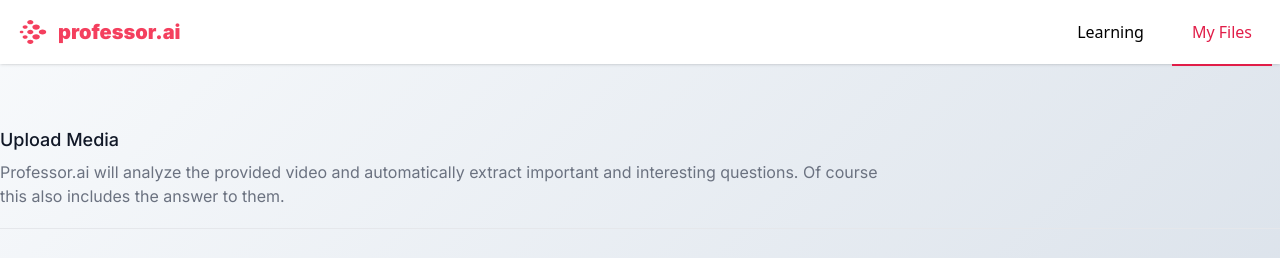
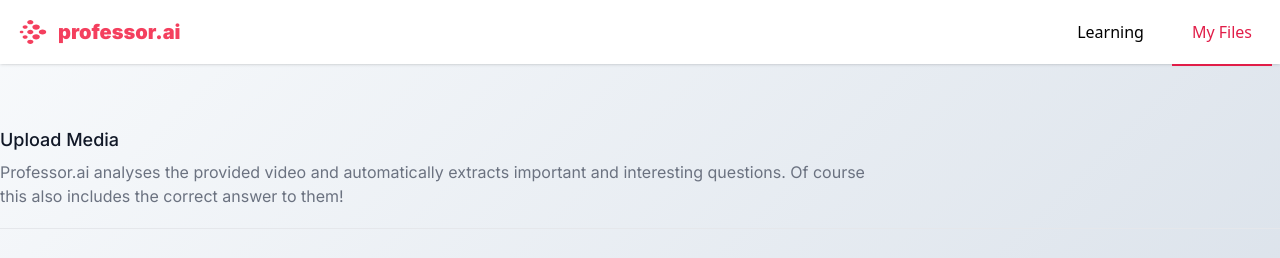
Before and after one commit to smj187/ai-study-companion, a React (Vite) app in the folder web/: page /upload in a window 1280 px wide. Shown: the top 258 px of the page. Built offline with nearby package versions, Linux system fonts and the light colour scheme.

Commit message:
add correct answer

```diff
--- a/web/src/components/learning-card.tsx
+++ b/web/src/components/learning-card.tsx
@@ -41,6 +41,10 @@ export const LearningCard: React.FC<Props> = ({
       activeQuestion?.question ??
       "There is no question available. Please upload one on the 'My Files' tap!"
     )
+  }
+
+  const getCorrectAnswer = () => {
+    return activeQuestion?.assemblyAnswer ?? null
   }
 
   const getUserAnswer = () => {
@@ -97,7 +101,7 @@ export const LearningCard: React.FC<Props> = ({
 
       {/* navigation buttons */}
       <div className="absolute bottom-1 right-1 flex space-x-1 items-center">
-        <PopUp title="Answer" text="Generate Questions...TODO" />
+        <PopUp title="Correct Answer" text={getCorrectAnswer()} />
 
         <span className="text-slate-300 px-3">|</span>
 
--- a/web/src/components/popup.tsx
+++ b/web/src/components/popup.tsx
@@ -2,8 +2,8 @@ import { Dialog, Transition } from "@headlessui/react"
 import { Fragment, useState } from "react"
 
 interface Props {
-  title: string
-  text: string
+  title: string | null
+  text: string | null
 }
 
 export const PopUp: React.FC<Props> = ({ title, text }) => {
--- a/web/src/views/upload-view.tsx
+++ b/web/src/views/upload-view.tsx
@@ -231,9 +231,9 @@ export const UploadView: React.FC = () => {
           Upload Media
         </h3>
         <p className="mt-2 max-w-4xl text-gray-500">
-          Professor.ai will analyze the provided video and automatically extract
+          Professor.ai analyses the provided video and automatically extracts
           important and interesting questions. Of course this also includes the
-          answer to them.
+          correct answer to them!
         </p>
       </div>
 
```
